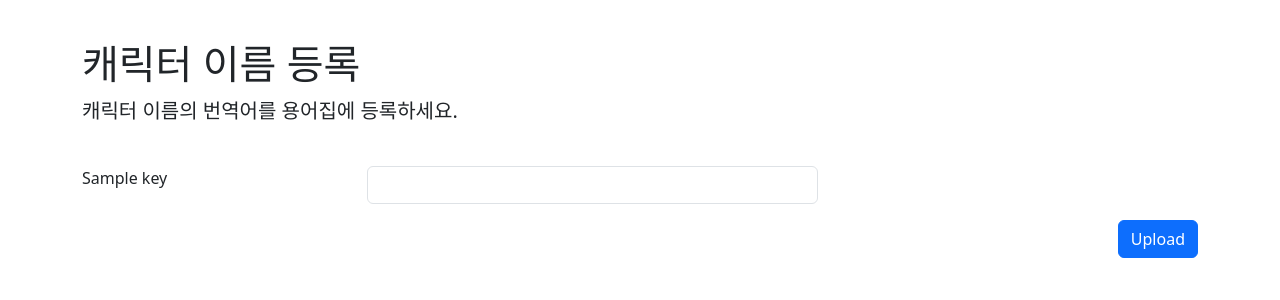
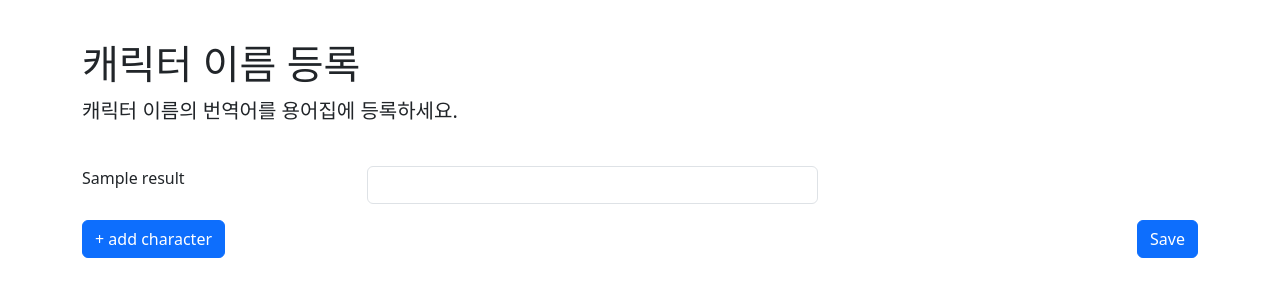
Before and after one commit to sjw8793/hanguelhwa, a Flask app: template templates/ruleAppend.html in a window 1280 px wide. Shown: the part 56-356 px from the top of the page. Run offline with Flask 3, Linux system fonts and the light colour scheme; the template is opened without the code that fills it: most values are stand-ins (such as "Sample title", 1, 10 or a date in 2020).

Commit message:
Add character rule register page

```diff
--- a/app.py
+++ b/app.py
@@ -5,42 +5,35 @@ import config
 import translate
 
 app = Flask(__name__)
-app.config['SECRET_KEY'] = config.flask_key
-app.config['UPLOAD_FOLDER'] = '*/Scripts/orig'
+app.config['SECRET_KEY'] = config.FLASK_KEY
+app.config['UPLOAD_FOLDER'] = os.path.join(os.getcwd(), 'ScriptEN')
+
+os.makedirs('ScriptEN', exist_ok=True)
 
 
 @app.route('/')
 def home():
-    return render_template('index.html')
+	return render_template('index.html')
 
 
-@app.route('/charRule', methods=['GET', 'POST'])
-def result():
-    if request.method == 'POST':
-        # Check if the post request has a file
-        if 'file' not in request.files:
-            flash("No file part")
-            return redirect(request.url)
+@app.route('/charRule', methods=['POST'])
+def charRegister():
+	if request.method == 'POST':
+		script = request.files['scriptFile']
 
-        script = request.files["scriptFile"]
+		# If file is not empty
+		# if script.filename == '':
 
-        # If file not uploaded
-        if script.filename == '':
-            flash("No file selected")
-            return redirect(request.url)
+		# Save file in local
+		fname = secure_filename(script.filename)
+		script.save(os.path.join(app.config['UPLOAD_FOLDER'], fname))
 
-        # Save file in local
-        fname = secure_filename(script.filename)
-        script.save(os.path.join(app.config['UPLOAD_FOLDER'], fname))
-        print("File saved successfully")
+	# result<라는 딕셔너리를 받아서 넘겨주어야 함!!
+	result = translate.parseJson2Char(os.path.join(app.config['UPLOAD_FOLDER'], fname))
 
-        # result<라는 딕셔너리를 받아서 넘겨주어야 함!!
-        print(os.path.join(app.config['UPLOAD_FOLDER'], fname))
-        result = translate.parseJson2Char(os.path.join(app.config['UPLOAD_FOLDER'], fname))
-
-        #ttt = translate.getTranslation(script)
-        return render_template('ruleAppend.html', **locals())
+	#ttt = translate.getTranslation(script)
+	return render_template('ruleAppend.html', **locals())
 
 
 if __name__ == '__main__':
-    app.run(host="0.0.0.0", port="8000", debug=True)
+	app.run(host="0.0.0.0", port="8000", debug=True)
--- a/templates/ruleAppend.html
+++ b/templates/ruleAppend.html
@@ -36,27 +36,45 @@
 			캐릭터 이름의 번역어를 용어집에 등록하세요.
     </p>
 
-    <form class="mt-4" action="/charRule" method="post" enctype="multipart/form-data">
-        {% for key in result.items() %}
+    <form class="mt-4" action="/charRule" name="charDict" method="post" enctype="multipart/form-data">
+      {% for name, value in result.items() %}
 			<div class="row">
 				<div class="col-sm-3 my-3">
-                {{ key }}
+					{{ name }}
 				</div>
 				<div class="col-sm-5 my-3">
-                <input type="text" name="{{ key }}" class="form-control input" required/>
+					<input type="text" name="{{ name }}" class="form-control input" required>
 				</div>
 			</div>
       {% endfor %}
-        <button id="translate-button" type="submit" class="btn btn-primary float-end">Upload</button>
+        <button type="button" class="btn btn-primary" name="add" data-toggle="modal" data-target="#addChar">+ add character</button>
+        <button type="submit" class="btn btn-primary float-end" name="submit">Save</button>
     </form>
 
+		<!-- Modal -->
+		<div class="modal fade" id="myModal" role="dialog">
+			<div class="modal-dialog modal-sm">
+				<div class="modal-content">
+					<div class="modal-header">
+						<button type="button" class="close" data-dismiss="modal">&times;</button>
+						<h4 class="modal-title">Add Character</h4>
+					</div>
+					<div class="modal-body">
+						<p>Enter a new character name:</p>
+						<input type="text" name="newChar" class="form-control input" required>
+					</div>
+					<div class="modal-footer">
+						<button type="button" class="btn btn-default" data-dismiss="modal">Close</button>
+					</div>
+				</div>
+			</div>
+		</div>
   </div>
 </main>
 
 
     <script src="https://code.jquery.com/jquery-3.6.3.min.js" integrity="sha256-pvPw+upLPUjgMXY0G+8O0xUf+/Im1MZjXxxgOcBQBXU=" crossorigin="anonymous"></script>
-    <script src="https://cdn.jsdelivr.net/npm/bootstrap@5.3.0-alpha1/dist/js/bootstrap.bundle.min.js" integrity="sha384-w76AqPfDkMBDXo30jS1Sgez6pr3x5MlQ1ZAGC+nuZB+EYdgRZgiwxhTBTkF7CXvN" crossorigin="anonymous"></script>
-
-
+    <script src="https://cdn.jsdelivr.net/npm/@popperjs/core@2.11.7/dist/umd/popper.min.js" integrity="sha384-zYPOMqeu1DAVkHiLqWBUTcbYfZ8osu1Nd6Z89ify25QV9guujx43ITvfi12/QExE" crossorigin="anonymous"></script>
+		<script src="https://cdn.jsdelivr.net/npm/bootstrap@5.3.0-alpha3/dist/js/bootstrap.min.js" integrity="sha384-Y4oOpwW3duJdCWv5ly8SCFYWqFDsfob/3GkgExXKV4idmbt98QcxXYs9UoXAB7BZ" crossorigin="anonymous"></script>
   </body>
 </html>
```
Also changed, not shown: ScriptEN/testScript.json (added, +14 -0 lines), templates/index.html (+5 -6 lines), translate.py (+48 -41 lines). Lines whose indentation alone changed are shown as unchanged.
